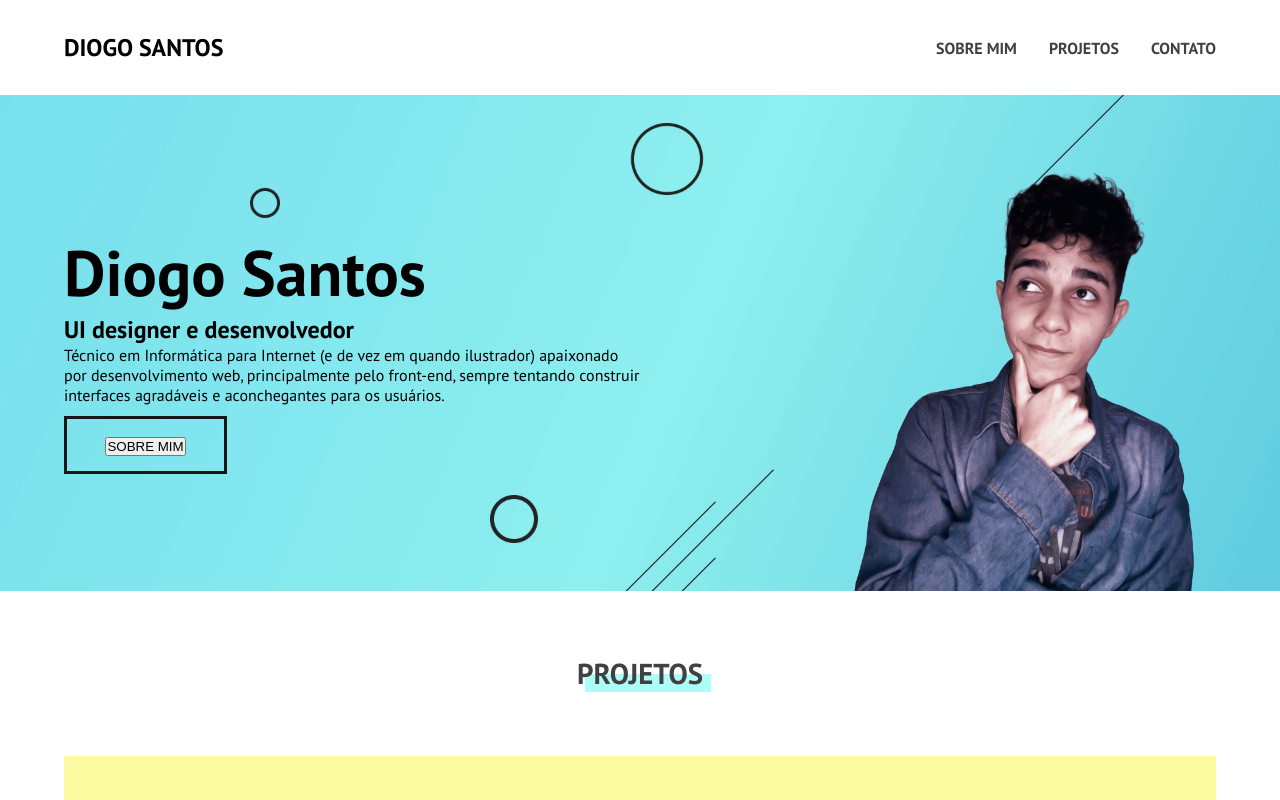
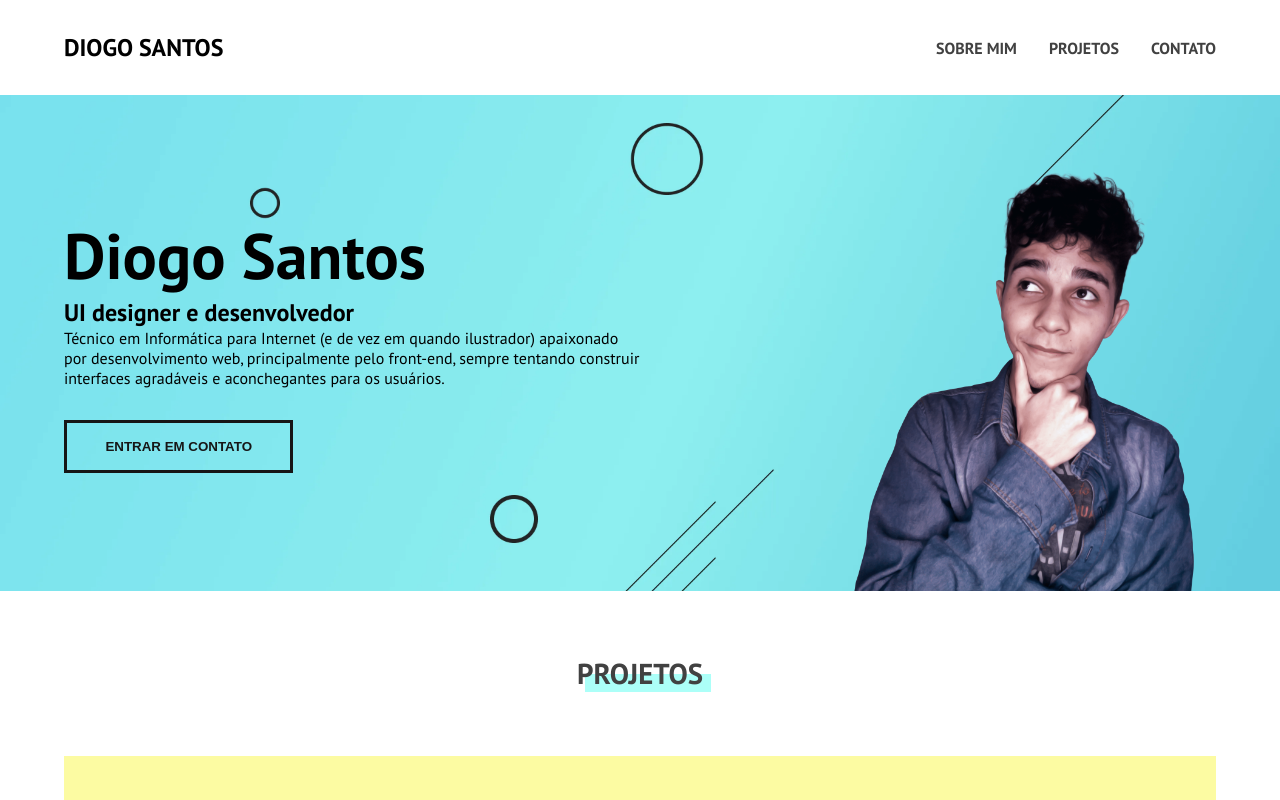
Before and after one commit to DiogoSamnas/portfolio, a React (Create React App) app: page / in a window 1280 px wide. Shown: the top 800 px of the page. Built offline with nearby package versions, Linux system fonts and the light colour scheme.

Commit message:
Fixing button style

```diff
--- a/src/App.js
+++ b/src/App.js
@@ -35,11 +35,7 @@ function Landing() {
                     <h1>Diogo Santos</h1>
                     <h2>UI designer e desenvolvedor</h2>
                     <p>Técnico em Informática para Internet (e de vez em quando ilustrador) apaixonado por desenvolvimento web, principalmente pelo front-end, sempre tentando construir interfaces agradáveis e aconchegantes para os usuários.</p>
-                    <LinkTo className="btn btn-outline" to="contact" smooth={true}>
-                        <button>
-                            Sobre mim
-                        </button>
-                    </LinkTo>
+                    <button className="btn btn-outline" href="mailto:diogo.sam.nascimento@gmail.com">Entrar em contato</button>
                 </div>
                 <div className="image">
                     <LazyLoadImage src={me} effect="blur" alt={"Diogo Santos"} />
```
